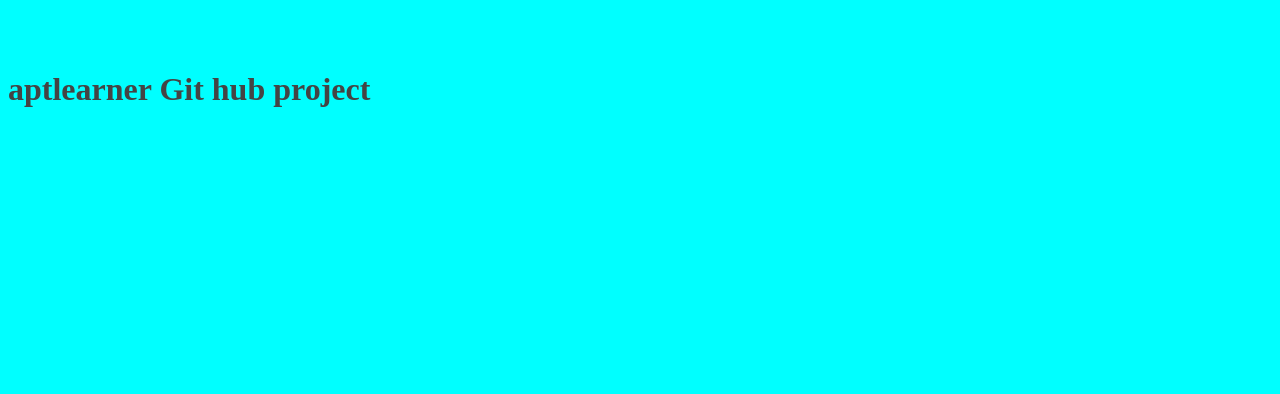
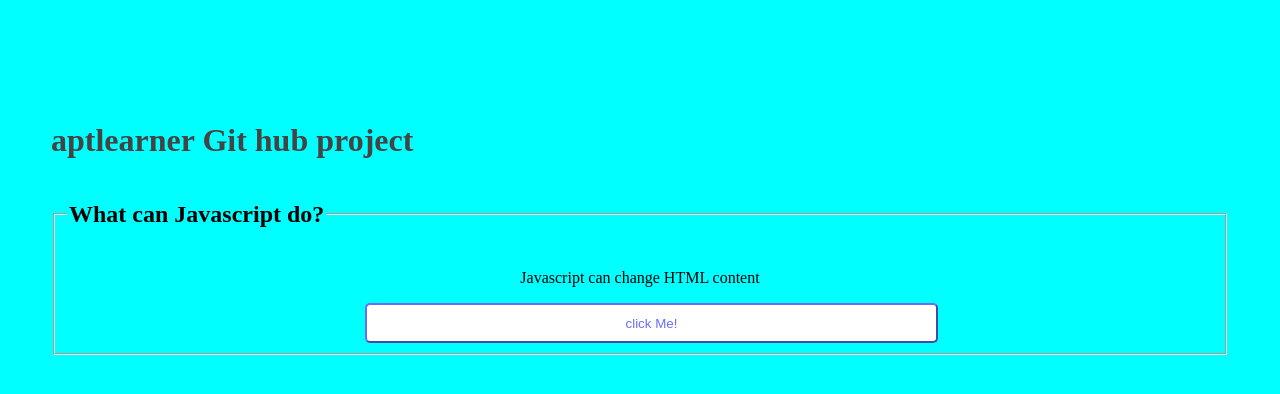
Before and after one commit to aridwvn/Github-tutorial-for-aptlearners, a plain HTML site: page index.html in a window 1280 px wide. Drawn offline with Linux system fonts and the light colour scheme.

Commit message:
fifth commit

```diff
--- a/index.html
+++ b/index.html
@@ -8,5 +8,15 @@
   </head>
   <body>
     <h1>aptlearner Git hub project</h1>
+    <fieldset>
+      <legend><h2>What can Javascript do?</h2></legend>
+      <p id="learningJS">Javascript can change HTML content</p>
+      <button
+        type="button"
+        onclick='document.getElementById("learningJS").innerHTML="Hello Javascript"'
+      >
+        click Me!
+      </button>
+    </fieldset>
   </body>
 </html>
--- a/style.css
+++ b/style.css
@@ -7,3 +7,20 @@ body {
 h1 {
   color: #444;
 }
+button {
+  border-radius: 5px;
+  background-color: white;
+  color: #696cff;
+  width: 50%;
+  height: 40px;
+  margin-left: 26%;
+  border-color: #696cff;
+}
+
+body {
+  padding: 43px;
+}
+p,
+h2 {
+  text-align: center;
+}
```
